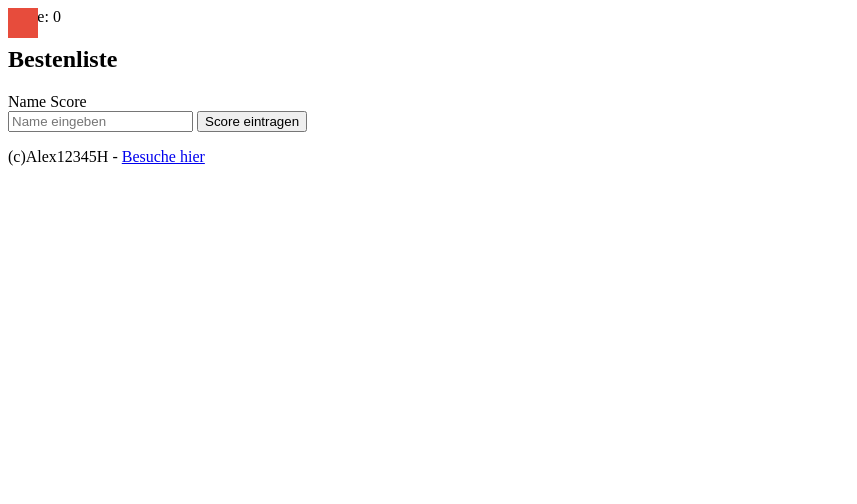
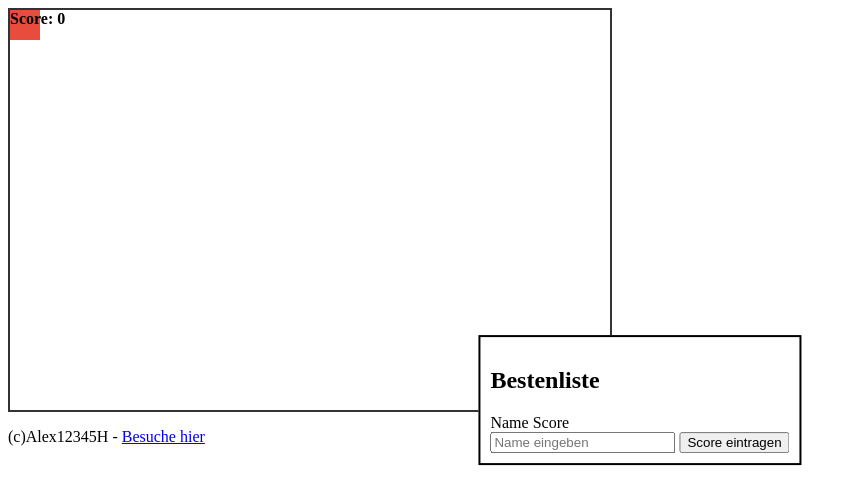
Before and after one commit to Alex12345H/cubegame, a plain HTML site: page index.html in a window 1280 px wide. Shown: the whole page, without its empty margins (0-857 px from the left). Drawn offline with Linux system fonts and the light colour scheme.

Commit message:
Update styles.css

```diff
--- a/styles.css
+++ b/styles.css
@@ -2,30 +2,59 @@
 
 .game-container {
   position: relative;
+  width: 600px;
+  height: 400px;
+  border: 2px solid #333;
+  perspective: 800px;
 }
 
 .player {
   position: absolute;
+  width: 30px;
+  height: 30px;
+  background-color: #3498db; /* Blauer runder Spieler */
+  border-radius: 50%;
 }
 
-.player-name {
+.goal {
   position: absolute;
-  top: -20px; /* Position über dem Spieler */
-  left: 0;
-  font-size: 12px;
-}
-
-.player-score {
-  position: absolute;
-  top: -40px; /* Position über dem Spieler */
-  left: 0;
-  font-size: 12px;
+  width: 15px;
+  height: 15px;
+  background-color: #2ecc71; /* Grünes rundes Ziel */
+  border-radius: 50%;
 }
 
 .obstacle {
   position: absolute;
   width: 30px;
   height: 30px;
-  background-color: #e74c3c;
+  background-color: #e74c3c; /* Rotes viereckiges Hindernis */
 }
-/* Weitere Styles hier */
+
+.score-counter {
+  position: absolute;
+  top: 10px;
+  left: 10px;
+  font-size: 16px;
+  font-weight: bold;
+}
+
+.level-counter {
+  position: absolute;
+  top: 10px;
+  right: 10px;
+  font-size: 16px;
+  font-weight: bold;
+}
+
+.leaderboard {
+  position: absolute;
+  top: 50%;
+  left: 50%;
+  transform: translate(-50%, -50%);
+  border: 2px solid black;
+  padding: 10px;
+  background-color: #fff;
+  max-height: 200px;
+  overflow-y: auto;
+}
```
